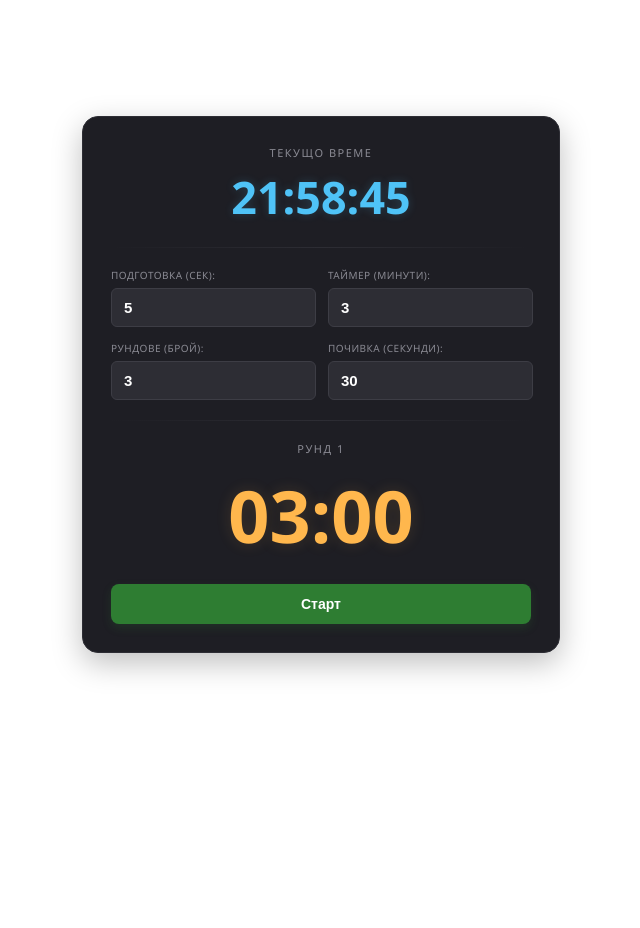
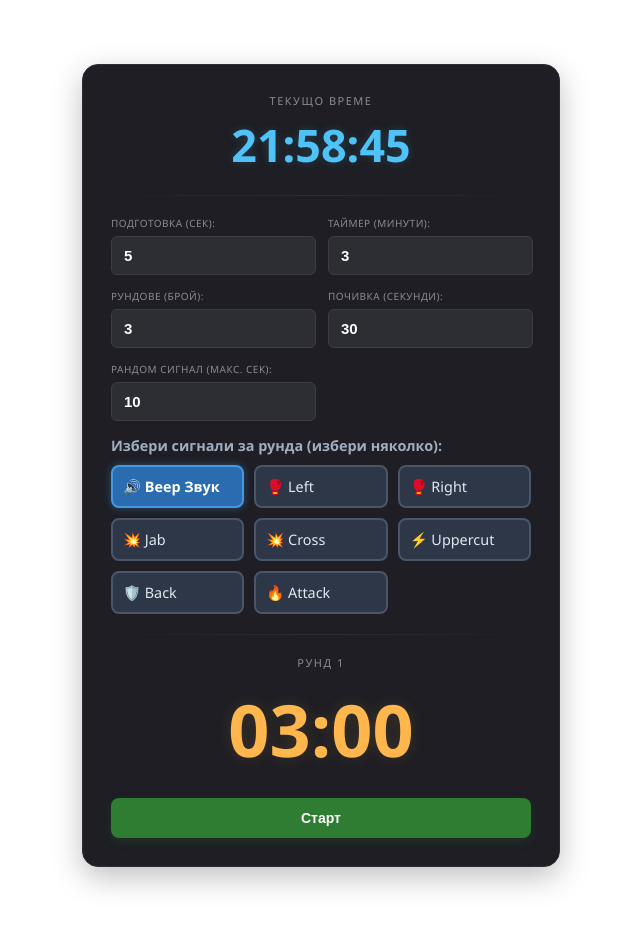
Before and after one commit to BogdanChulakov/RadnomTimer, an Angular app: page / in a window 1280 px wide. Shown: the top 928 px of the page, without its empty margins (319-959 px from the left). Before the commit the page ends 816 px from the top, so only its background shows below. Built offline with nearby package versions, Linux system fonts and the light colour scheme.

Commit message:
add randomisations

```diff
--- a/src/app/components/watch-component/watch-component.css
+++ b/src/app/components/watch-component/watch-component.css
@@ -200,3 +200,63 @@ input:disabled {
   box-shadow: 0 4px 10px rgba(69, 90, 100, 0.2);
 }
 .btn-restart:hover { background: #546e7a; }
+
+/* НОВО: Модерен дизайн за мулти-селект на бойни команди */
+.commands-section {
+  margin: 15px 0;
+  text-align: left;
+}
+
+.section-label {
+  font-size: 0.9rem;
+  color: #a0aec0;
+  display: block;
+  margin-bottom: 10px;
+  font-weight: 600;
+}
+
+.commands-grid {
+  display: grid;
+  grid-template-columns: repeat(auto-fill, minmax(130px, 1fr));
+  gap: 10px;
+}
+
+.command-chip {
+  display: flex;
+  align-items: center;
+  background-color: #2d3748;
+  border: 2px solid #4a5568;
+  border-radius: 8px;
+  padding: 10px;
+  cursor: pointer;
+  transition: all 0.2s ease-in-out;
+  user-select: none;
+}
+
+.command-chip:hover:not(.disabled) {
+  border-color: #718096;
+  background-color: #3a475c;
+}
+
+/* Когато елементът е избран */
+.command-chip.selected {
+  background-color: #2b6cb0;
+  border-color: #4299e1;
+  box-shadow: 0 0 8px rgba(66, 153, 225, 0.4);
+}
+
+.command-chip.selected .chip-text {
+  color: #ffffff;
+  font-weight: bold;
+}
+
+/* Когато таймерът работи и полетата са заключени */
+.command-chip.disabled {
+  opacity: 0.6;
+  cursor: not-allowed;
+}
+
+.chip-text {
+  font-size: 0.9rem;
+  color: #e2e8f0;
+}
--- a/src/app/components/watch-component/watch-component.html
+++ b/src/app/components/watch-component/watch-component.html
@@ -22,7 +22,26 @@
     </div>
     <div class="input-group">
       <label>Почивка (секунди):</label>
-      <input type="number" [(ngModel)]="restTimeInput" [disabled]="isResultShown" min = "0">
+      <input type="number" [(ngModel)]="restTimeInput" [disabled]="isResultShown" min="0">
+    </div>
+    <div class="input-group">
+      <label>Рандом сигнал (макс. сек):</label>
+      <input type="number" [(ngModel)]="randomSignalMaxInput" [disabled]="isResultShown" min="0">
+    </div>
+  </div>
+
+  <div class="commands-section">
+    <span class="section-label">Избери сигнали за рунда (избери няколко):</span>
+    <div class="commands-grid">
+      <div
+        *ngFor="let cmd of availableCommands"
+        class="command-chip"
+        [class.selected]="cmd.selected"
+        [class.disabled]="isResultShown"
+        (click)="toggleCommand(cmd)">
+        <span class="chip-checkbox"></span>
+        <span class="chip-text">{{ cmd.label }}</span>
+      </div>
     </div>
   </div>
 
--- a/src/app/components/watch-component/watch-component.ts
+++ b/src/app/components/watch-component/watch-component.ts
@@ -3,6 +3,13 @@ import { CommonModule } from '@angular/common';
 import { FormsModule } from '@angular/forms';
 import { interval, Observable, BehaviorSubject, Subscription, NEVER } from 'rxjs';
 import { map, switchMap, startWith } from 'rxjs/operators';
+
+// НОВО: Интерфейс за структурата на командите
+interface SignalCommand {
+  id: string;
+  label: string;
+  selected: boolean;
+}
 
 @Component({
   selector: 'app-watch-component',
@@ -16,21 +23,34 @@ export class WatchComponent implements OnInit, OnDestroy {
 
   // Полета за настройки от потребителя
   prepareTimeInput: number = 5;
-  mainTimeInput: number = 3; // в минути
-  roundsInput: number = 3;    // НОВО: Брой рундове
-  restTimeInput: number = 30; // НОВО: Почивка в секунди
+  mainTimeInput: number = 3;
+  roundsInput: number = 3;
+  restTimeInput: number = 30;
+  randomSignalMaxInput: number = 10;
+
+  // НОВО: Списък с възможните команди и техния статус
+  availableCommands: SignalCommand[] = [
+    { id: 'beep', label: '🔊 Beep Звук', selected: true },
+    { id: 'left', label: '🥊 Left', selected: false },
+    { id: 'right', label: '🥊 Right', selected: false },
+    { id: 'jab', label: '💥 Jab', selected: false },
+    { id: 'cross', label: '💥 Cross', selected: false },
+    { id: 'uppercut', label: '⚡ Uppercut', selected: false },
+    { id: 'back', label: '🛡️ Back', selected: false },
+    { id: 'attack', label: '🔥 Attack', selected: false }
+  ];
 
   // Състояния за интерфейса
   isPreparing: boolean = false;
-  isResting: boolean = false; // НОВО: Дали сме в почивка
+  isResting: boolean = false;
   isPaused: boolean = false;
   isResultShown: boolean = false;
-  currentRound: number = 1;   // НОВО: Текущ рунд
+  currentRound: number = 1;
 
   // Вътрешни променливи за времето
-  private currentTick: number = 0;
   private phaseSecondsLeft: number = 0;
   private currentPhase: 'prepare' | 'work' | 'rest' = 'prepare';
+  private randomSignalTicksLeft: number = 0;
 
   private isRunning$ = new BehaviorSubject<boolean>(false);
   displayValue: string = '03:00';
@@ -40,6 +60,7 @@ export class WatchComponent implements OnInit, OnDestroy {
   private prepareTickSound = new Audio('https://actions.google.com/sounds/v1/alarms/beep_short.ogg');
   private startBellSound = new Audio('https://actions.google.com/sounds/v1/transportation/ship_bell.ogg');
   private endBellSound = new Audio('https://actions.google.com/sounds/v1/alarms/clock_chime.ogg');
+  private beepSignalSound = new Audio('https://actions.google.com/sounds/v1/alarms/beep_short.ogg');
 
   ngOnInit() {
     this.currentTime$ = interval(1000).pipe(
@@ -56,6 +77,7 @@ export class WatchComponent implements OnInit, OnDestroy {
     this.prepareTickSound.load();
     this.startBellSound.load();
     this.endBellSound.load();
+    this.beepSignalSound.load();
 
     this.updateDefaultDisplay();
   }
@@ -67,6 +89,13 @@ export class WatchComponent implements OnInit, OnDestroy {
     }
   }
 
+  // НОВО: Помощен метод за включване/изключване при клик в новия дизайн
+  toggleCommand(command: SignalCommand) {
+    if (!this.isResultShown) {
+      command.selected = !command.selected;
+    }
+  }
+
   startTimer() {
     if (this.isPaused) {
       this.isPaused = false;
@@ -74,7 +103,6 @@ export class WatchComponent implements OnInit, OnDestroy {
       return;
     }
 
-    // Инициализиране на изцяло нова тренировка
     this.isResultShown = true;
     this.isPaused = false;
     this.currentRound = 1;
@@ -91,57 +119,94 @@ export class WatchComponent implements OnInit, OnDestroy {
       this.isPreparing = false;
       this.isResting = false;
       this.playSound(this.startBellSound);
+      this.resetRandomSignalTimer();
     }
 
     this.formatDisplay();
     this.isRunning$.next(true);
   }
 
+  private resetRandomSignalTimer() {
+    if (this.randomSignalMaxInput > 1) {
+      this.randomSignalTicksLeft = Math.floor(Math.random() * this.randomSignalMaxInput) + 1;
+    } else {
+      this.randomSignalTicksLeft = 0;
+    }
+  }
+
   private tick() {
     this.phaseSecondsLeft--;
 
-    // Логика за управление на звуците секунда по секунда
     if (this.currentPhase === 'prepare' && this.phaseSecondsLeft > 0) {
       this.playSound(this.prepareTickSound);
     }
 
-    // Когато текущата фаза изтече (стигне 0)
+    // Логика за рандом сигнал
+    if (this.currentPhase === 'work' && this.randomSignalMaxInput > 0 && this.phaseSecondsLeft > 0) {
+      this.randomSignalTicksLeft--;
+
+      if (this.randomSignalTicksLeft <= 0) {
+        this.playRandomSelectedSignal(); // НОВО: Извиква рандомизирания избор
+        this.resetRandomSignalTimer();
+      }
+    }
+
     if (this.phaseSecondsLeft <= 0) {
       this.stopAllSounds();
 
       if (this.currentPhase === 'prepare') {
-        // Преход: От Подготовка към Рунд 1
         this.currentPhase = 'work';
         this.phaseSecondsLeft = this.mainTimeInput * 60;
         this.isPreparing = false;
-        this.playSound(this.startBellSound); // Удря камбана за старт на рунда
+        this.playSound(this.startBellSound);
+        this.resetRandomSignalTimer();
       }
       else if (this.currentPhase === 'work') {
-        // Рундът е свършил. Има ли още рундове?
         if (this.currentRound < this.roundsInput) {
-          // Преход: Към Почивка
           this.currentPhase = 'rest';
           this.phaseSecondsLeft = this.restTimeInput;
           this.isResting = true;
-          this.playSound(this.startBellSound); // Удря камбана за край на рунда / начало на почивка
+          this.playSound(this.startBellSound);
         } else {
-          // Финал: Всички рундове са завършени
           this.playSound(this.endBellSound);
           this.stopTimer();
           return;
         }
       }
       else if (this.currentPhase === 'rest') {
-        // Преход: От Почивка към следващ Рунд
         this.currentRound++;
         this.currentPhase = 'work';
         this.phaseSecondsLeft = this.mainTimeInput * 60;
         this.isResting = false;
-        this.playSound(this.startBellSound); // Удря камбана за старт на новия рунд
+        this.playSound(this.startBellSound);
+        this.resetRandomSignalTimer();
       }
     }
 
     this.formatDisplay();
+  }
+
+  // НОВО: Рандомизатор на избраните команди
+  private playRandomSelectedSignal() {
+    // Взимаме само тези команди, които потребителят е маркирал
+    const selectedCommands = this.availableCommands.filter(c => c.selected);
+
+    // Ако няма нито една избрана команда, спираме изпълнението
+    if (selectedCommands.length === 0) return;
+
+    // Избираме произволен индекс от филтрирания масив
+    const randomIndex = Math.floor(Math.random() * selectedCommands.length);
+    const chosenCommand = selectedCommands[randomIndex];
+
+    // Изпълняваме съответния сигнал
+    if (chosenCommand.id === 'beep') {
+      this.playSound(this.beepSignalSound);
+    } else {
+      const utterance = new SpeechSynthesisUtterance(chosenCommand.id);
+      utterance.lang = 'en-US';
+      utterance.rate = 1.3; // Една идея по-бърз говор за боен фитнес темпо
+      window.speechSynthesis.speak(utterance);
+    }
   }
 
   private formatDisplay() {
@@ -166,6 +231,8 @@ export class WatchComponent implements OnInit, OnDestroy {
     this.startBellSound.currentTime = 0;
     this.endBellSound.pause();
     this.endBellSound.currentTime = 0;
+    this.beepSignalSound.pause();
+    this.beepSignalSound.currentTime = 0;
   }
 
   pauseTimer() {
```
